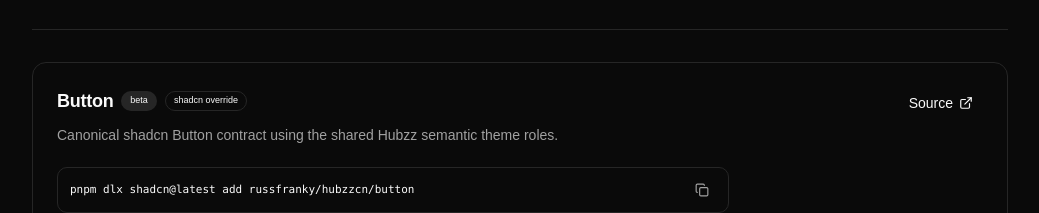
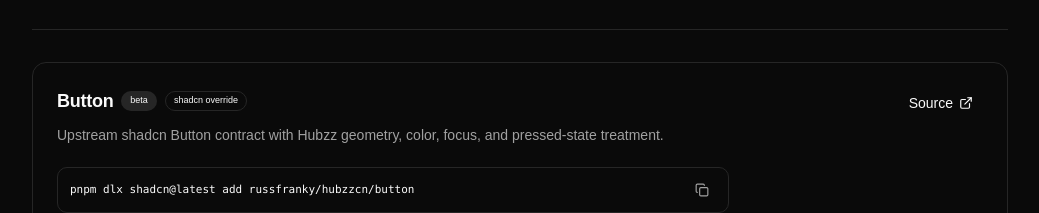
Before and after one commit to russfranky/hubzzcn, a React (Vite) app: page / in a window 1280 px wide. Shown: the part 1800-2013 px from the top of the page, without its empty margins (240-1279 px from the left). Built offline with nearby package versions, Linux system fonts and the light colour scheme.

Commit message:
Keep generated Button reference stable in foundation pass

```diff
--- a/src/examples/button.examples.tsx
+++ b/src/examples/button.examples.tsx
@@ -11,7 +11,7 @@
   slug: "button",
   component: Button,
   description:
-    "Canonical shadcn Button contract using the shared Hubzz semantic theme roles.",
+    "Upstream shadcn Button contract with Hubzz geometry, color, focus, and pressed-state treatment.",
   category: "shadcn",
   layer: "override",
   notes: [
```
